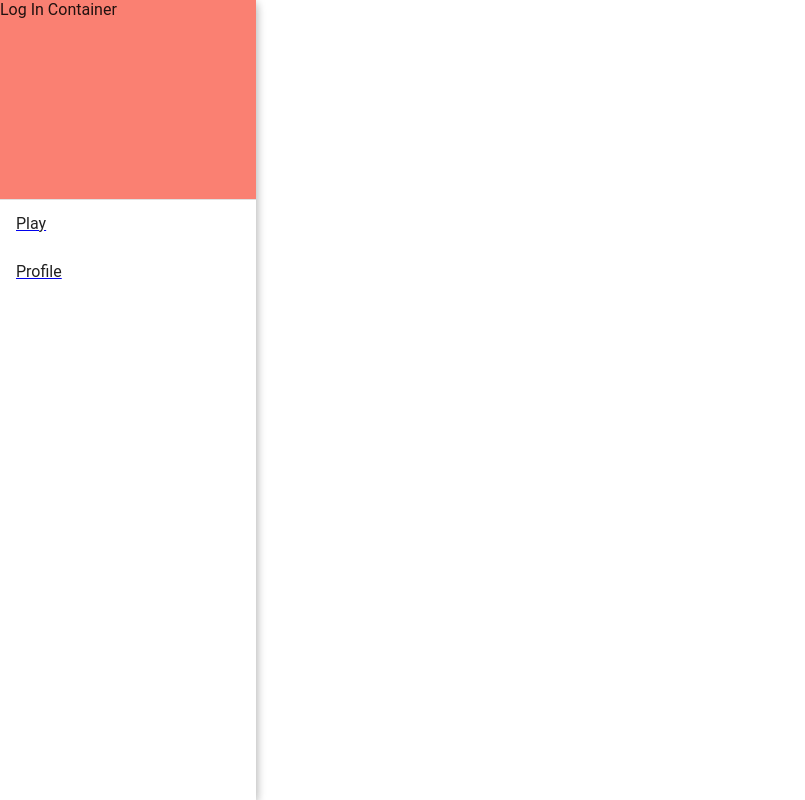
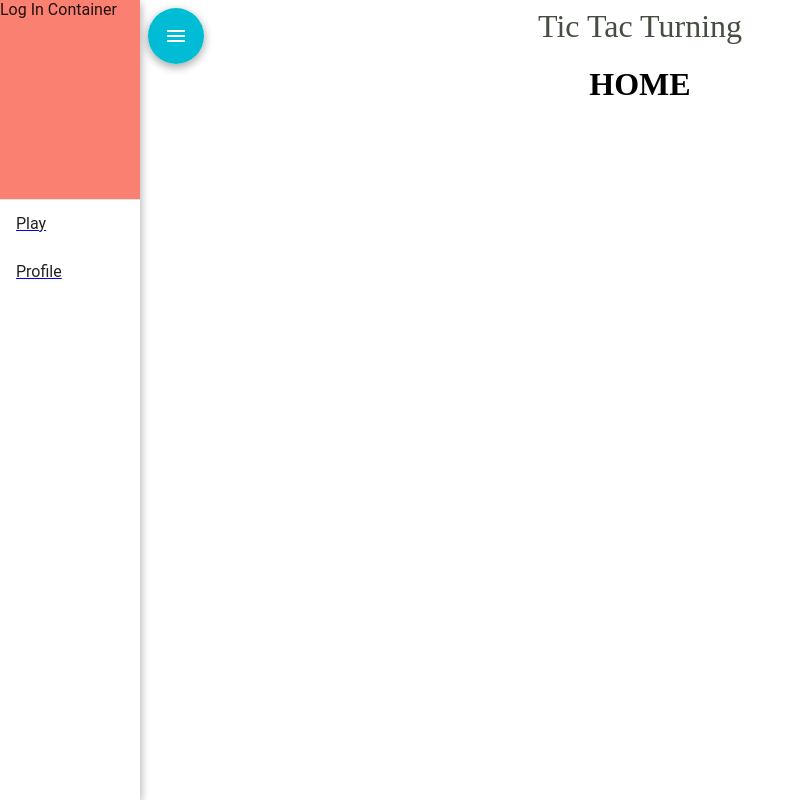
Before and after one commit to sjb3/tic-tac-turing-demo, a React app: page / in a window 1280 px wide. Shown: the whole page, without its empty margins (0-805 px from the left). Built offline with nearby package versions, Linux system fonts and the light colour scheme; a web font is replaced by a local one; what react-tap-event-plugin would draw is missing.

Commit message:
update toggle && more of css with styled-components

```diff
--- a/public/index.html
+++ b/public/index.html
@@ -4,6 +4,7 @@
     <meta charset="utf-8">
     <meta name="viewport" content="width=device-width, initial-scale=1">
     <link rel="shortcut icon" href="%PUBLIC_URL%/favicon.ico">
+    <link href="https://fonts.googleapis.com/css?family=Cute+Font|Shrikhand" rel="stylesheet">
     <!--
       Notice the use of %PUBLIC_URL% in the tag above.
       It will be replaced with the URL of the `public` folder during the build.
--- a/src/components/NavDrawer.js
+++ b/src/components/NavDrawer.js
@@ -2,13 +2,15 @@ import React, { Component } from 'react';
 import Drawer from 'material-ui/Drawer';
 import MenuItem from 'material-ui/MenuItem';
 import Divider from 'material-ui/Divider';
-import FloatingActionButton from 'material-ui/FloatingActionButton';
-import Menu from 'material-ui/svg-icons/navigation/menu';
+
 import {Link} from 'react-router';
+import {NavToggleButton} from '../styled/NavDrawer';
+
 
 class NavDrawer extends Component {
   state = {
-    open: true
+    open: true,
+    width: 140,
   }
 
   toggle = () => {
@@ -22,13 +24,15 @@ class NavDrawer extends Component {
   render () {
     return (
       <div>
-        <FloatingActionButton
-          onTouchTap={this.toggle}
-        >
-          <Menu />
-        </FloatingActionButton>
+        <NavToggleButton
+          toggle={this.toggle}
+          width={this.state.width}
+          open={this.state.open}
+        />
+
         <Drawer
           open={this.state.open}
+          width={this.state.width}
         >
           <div
             style={{
--- a/src/containers/Template.js
+++ b/src/containers/Template.js
@@ -3,7 +3,7 @@ import MuiThemeProvider from 'material-ui/styles/MuiThemeProvider'
 import injectTapEventPlugin from 'react-tap-event-plugin'
 // import RaisedButton from 'material-ui/RaisedButton'
 import NavDrawer from '../components/NavDrawer';
-
+import {Header, Main} from '../styled/Template';
 
 injectTapEventPlugin()
 
@@ -14,9 +14,12 @@ class Template extends Component {
       <MuiThemeProvider>
         <div>
           <NavDrawer />
-          <main>
+          <Header>
+            Tic Tac Turning
+          </Header>
+          <Main>
             {this.props.children}
-          </main>
+          </Main>
         </div>
       </MuiThemeProvider>
     )
--- /dev/null
+++ b/src/styled/NavDrawer.js
@@ -0,0 +1,26 @@
+import React from 'react';
+import styled from 'styled-components';
+import FloatingActionButton from 'material-ui/FloatingActionButton';
+import Menu from 'material-ui/svg-icons/navigation/menu';
+
+const StayVisible = styled.div`
+  position: absolute;
+  margin-left: ${(props) => (props.open) ? `${props.width}px` : 'none'};
+  transition: margin .5s;
+  /* opacity: 0.5 */
+`
+
+export const NavToggleButton = (props) => {
+  return (
+    <StayVisible
+      {...props}
+    >
+      <FloatingActionButton
+        onTouchTap={props.toggle}
+      >
+        <Menu />
+      </FloatingActionButton>
+    </StayVisible>
+
+  )
+}
--- /dev/null
+++ b/src/styled/Template.js
@@ -0,0 +1,30 @@
+import React from 'react';
+import styled from 'styled-components';
+import {media} from '../utils/media'
+
+export const Header = styled.header`
+  text-align: center;
+  font-size: 2em;
+  /* font-family: 'Cute Font', cursive; */
+  font-family: 'Shrikhand', cursive;
+  color: #454f41;
+`
+export const Container = styled.div`
+  display: flex;
+  flex-direction: column;
+  align-items: center;
+  margin: auto;
+  width: 80%;
+  min-height: 80vh;
+  ${media.handheld`
+    width: 100%;
+  `}
+`
+
+export const Main = (props) => {
+  return (
+    <Container>
+      {props.children}
+    </Container>
+  )
+}
--- /dev/null
+++ b/src/utils/media.js
@@ -0,0 +1,9 @@
+import {css} from 'styled-components';
+
+export const media = {
+  handheld: (...args) => css`
+    @media (max-width:800px) {
+      ${css(...args)}
+    }
+  `
+}
```
